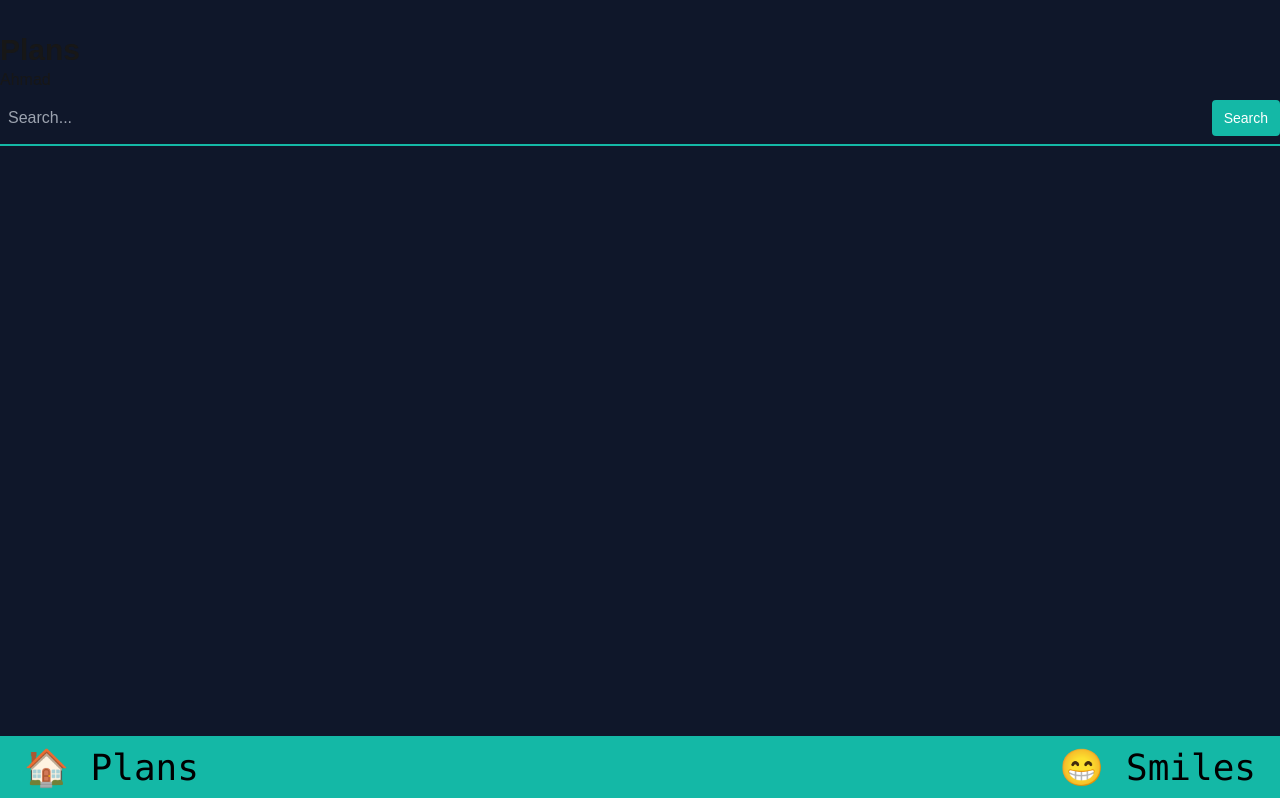
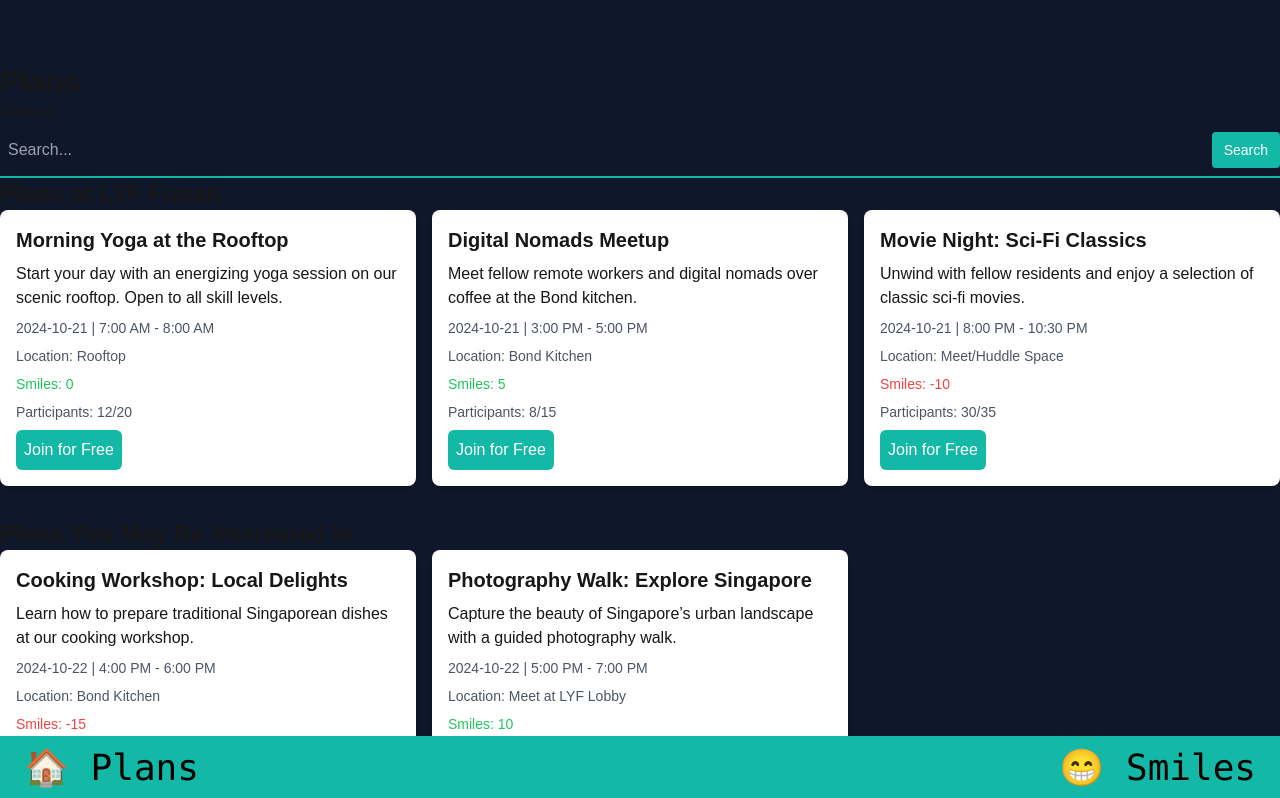
Before and after one commit to ahzia/Smileup-angle-hack-global, a Next.js app: page / in a window 1280 px wide. Shown: the top 798 px of the page. Built offline with nearby package versions, Linux system fonts and the light colour scheme.

Commit message:
added the plans categories component for showing the plans list categories

```diff
--- /dev/null
+++ b/src/components/Pages/Plans/PlansCategories.tsx
@@ -0,0 +1,56 @@
+import { Plan } from "@/models/Plan";
+
+interface Category {
+  title: string;
+  plans: Plan[];
+}
+
+interface PlansCategoriesProps {
+  categories: Category[];
+}
+
+export default function PlansCategories({ categories }: PlansCategoriesProps) {
+  return (
+    <div className="space-y-8">
+      {categories.map((category) => (
+        <div key={category.title}>
+          <h2 className="text-2xl font-semibold">{category.title}</h2>
+          <div className="grid grid-cols-1 sm:grid-cols-2 lg:grid-cols-3 gap-4">
+            {category.plans.map((plan) => (
+              <div
+                key={plan.plan_id}
+                className="bg-white p-4 rounded-lg shadow-md space-y-2"
+              >
+                <h3 className="text-xl font-bold">{plan.name}</h3>
+                <p>{plan.description}</p>
+                <p className="text-sm text-gray-600">
+                  {plan.date} | {plan.time}
+                </p>
+                <p className="text-sm text-gray-600">
+                  Location: {plan.location}
+                </p>
+                <p
+                  className={`text-sm ${
+                    plan.smiles >= 0 ? "text-green-500" : "text-red-500"
+                  }`}
+                >
+                  Smiles: {plan.smiles}
+                </p>
+                <p className="text-sm text-gray-600">
+                  Participants: {plan.participants}/{plan.max_participants}
+                </p>
+                <button
+                  className={`p-2 text-white ${
+                    plan.is_free ? "bg-teal-500" : "bg-gray-500"
+                  } rounded-md`}
+                >
+                  {plan.is_free ? "Join for Free" : "Paid Event"}
+                </button>
+              </div>
+            ))}
+          </div>
+        </div>
+      ))}
+    </div>
+  );
+}
--- a/src/components/Pages/Plans/index.tsx
+++ b/src/components/Pages/Plans/index.tsx
@@ -1,13 +1,20 @@
 "use client";
 import MyProfile from "@/components/common/MyProfile";
 import SearchBar from "@/components/common/SearchBar";
+import PlansCategories from "./PlansCategories";
+import { data } from "../../../../lib/plans";
 
 export default function Plans() {
+  const handleSearch = (query: string) => {
+    console.log("Search query:", query);
+  };
+
   return (
-    <div className="container">
+    <div className="container mx-auto py-8">
       <h1 className="text-3xl font-bold">Plans</h1>
       <MyProfile />
-      <SearchBar onSearch={(query) => console.log(query)} />
+      <SearchBar onSearch={handleSearch} />
+      <PlansCategories categories={data.categories} />
     </div>
   );
 }
```
